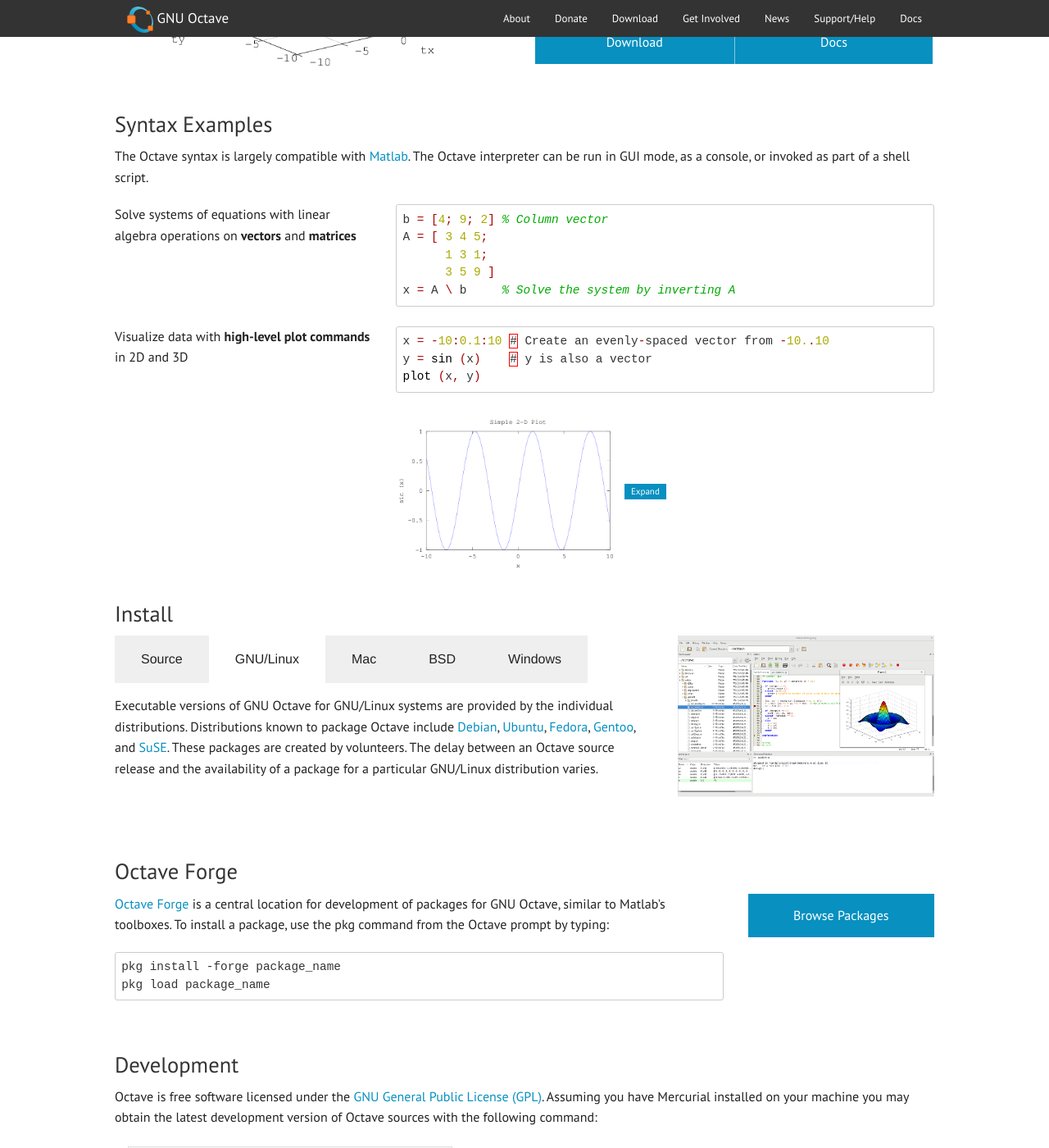
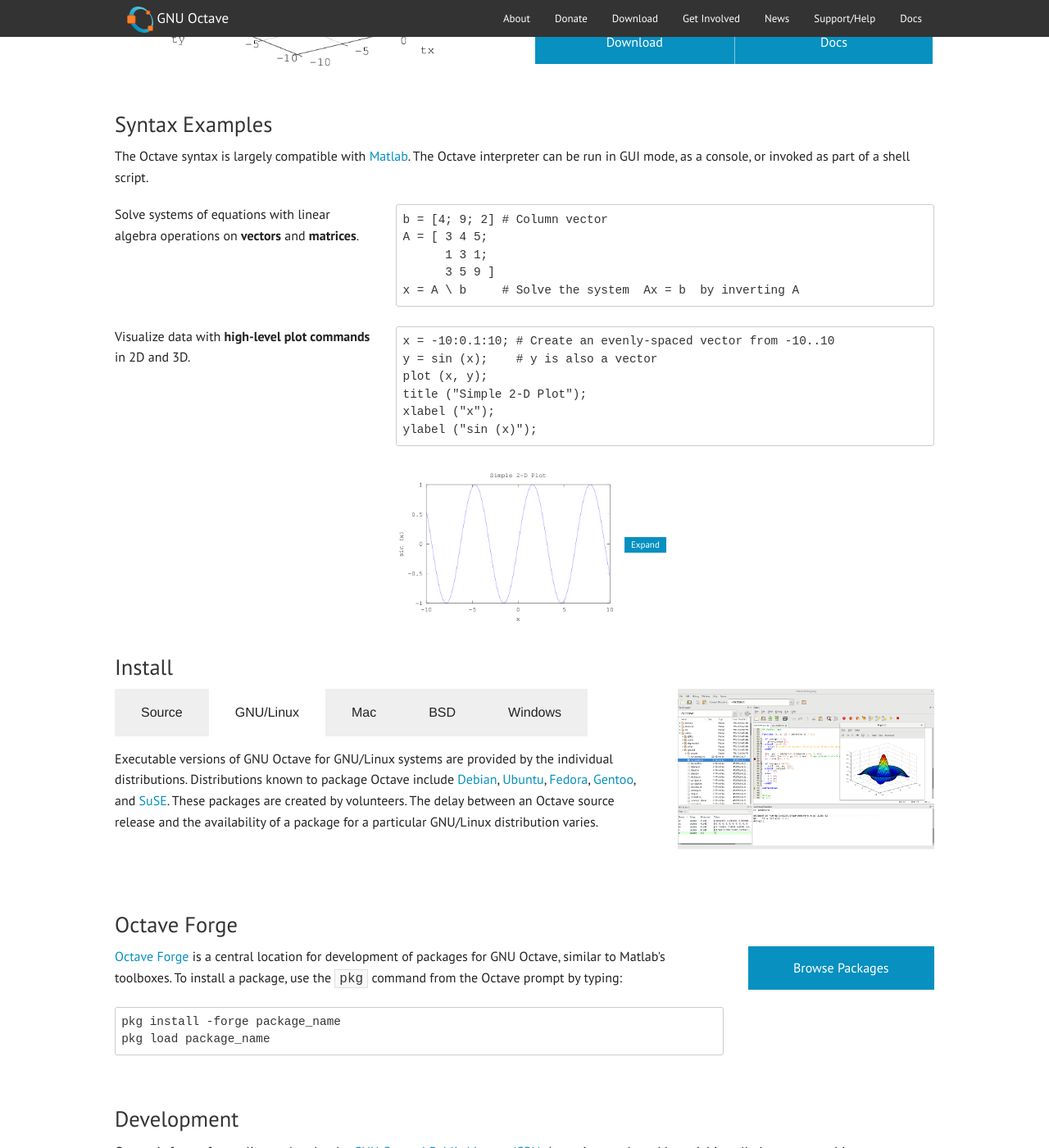
Before and after one commit to gnu-octave/gnu-octave.github.io, a Jekyll site: the page built from index.html, in a window 1280 px wide and 1400 px high, scrolled down 288 px. Shown: the whole window at 82% size. Built offline with Jekyll 4.4.1, drawn with Linux system fonts in a browser that asks for light colours.

Commit message:
Format main page.

```diff
--- a/index.html
+++ b/index.html
@@ -30,41 +30,53 @@
   </div>
 </section>
 
-<section id="syntax">
+<section>
   <h3>Syntax Examples</h3>
 
   <div class="row">
     <div class="columns medium-12">
       <p>
-        The Octave syntax is largely compatible with <a href="http://www.mathworks.com/matlab">Matlab</a>. The Octave interpreter can be run in GUI mode, as a console, or invoked as part of a shell script.
+        The Octave syntax is largely compatible with
+        <a href="http://www.mathworks.com/matlab">Matlab</a>.
+        The Octave interpreter can be run in GUI mode, as a console,
+        or invoked as part of a shell script.
       </p>
     </div>
   </div>
 
   <div class="row">
     <div class="columns medium-4" >
-      <p>Solve systems of equations with linear algebra operations on <strong>vectors</strong> and <strong>matrices</strong></p>
+      <p>
+        Solve systems of equations with linear algebra operations on
+        <strong>vectors</strong> and <strong>matrices</strong>.
+      </p>
     </div>
     <div class="columns medium-8">
-{% highlight matlab%}
-b = [4; 9; 2] % Column vector
+{% highlight octave %}
+b = [4; 9; 2] # Column vector
 A = [ 3 4 5;
       1 3 1;
       3 5 9 ]
-x = A \ b     % Solve the system by inverting A
+x = A \ b     # Solve the system  Ax = b  by inverting A
 {% endhighlight %}
-     </div>
+    </div>
   </div>
 
   <div class="row">
      <div class="columns medium-4">
-        <p>Visualize data with <strong>high-level plot commands</strong> in 2D and 3D</p>
+        <p>
+          Visualize data with <strong>high-level plot commands</strong>
+          in 2D and 3D.
+        </p>
      </div>
      <div class="columns medium-8">
-{% highlight matlab %}
-x = -10:0.1:10 # Create an evenly-spaced vector from -10..10
-y = sin (x)    # y is also a vector
-plot (x, y)
+{% highlight octave %}
+x = -10:0.1:10; # Create an evenly-spaced vector from -10..10
+y = sin (x);    # y is also a vector
+plot (x, y);
+title ("Simple 2-D Plot");
+xlabel ("x");
+ylabel ("sin (x)");
 {% endhighlight %}
       <div class="text-left">
         <a href="#" data-reveal-id="plotModal">
@@ -90,12 +102,15 @@
   </div>
 </section>
 
-<section id="forge">
+<section>
   <h3>Octave Forge</h3>
   <div class="row">
     <div class="columns medium-9">
       <p>
-        <a href="http://octave.sourceforge.net/">Octave Forge</a> is a central location for development of packages for GNU Octave, similar to Matlab's toolboxes. To install a package, use the pkg command from the Octave prompt by typing:
+        <a href="http://octave.sourceforge.net/">Octave Forge</a>
+        is a central location for development of packages for GNU Octave,
+        similar to Matlab's toolboxes.  To install a package, use the
+        <code>pkg</code> command from the Octave prompt by typing:
       </p>
 {% highlight text %}
 pkg install -forge package_name
@@ -108,14 +123,22 @@
   </div>
 </section>
 
-<section id="develop">
+<section>
   <h3>Development</h3>
   <p>
-    Octave is free software licensed under the <a href="{{ "license.html" | relative_url }}">GNU General Public License (GPL)</a>.  Assuming you have Mercurial installed on your machine you may obtain the latest development version of Octave sources with the following command:
+    Octave is free software licensed under the
+    <a href="{{ "license.html" | relative_url }}">GNU General Public License (GPL)</a>.
+    Assuming you have Mercurial installed on your machine
+    you may obtain the latest development version of Octave sources
+    with the following command:
   </p>
-  <p style="margin-left:1rem"><code>hg clone http://www.octave.org/hg/octave</code></p>
+{% highlight text %}
+hg clone http://www.octave.org/hg/octave
+{% endhighlight %}
   <p>
-    If you want to participate in Octave development, join the <a href="https://lists.gnu.org/mailman/listinfo/octave-maintainers">maintainers@octave.org</a> mailing list.
+    If you want to participate in Octave development, join the
+    <a href="https://lists.gnu.org/mailman/listinfo/octave-maintainers">maintainers@octave.org</a>
+    mailing list.
   </p>
 </section>
 
@@ -147,6 +170,6 @@
 </div>
 
 <div id="guiModal" class="reveal-modal" data-reveal aria-hidden="true" role="dialog">
-  <img src="{{ "/img/screenshot-2016-small.png" | relative_url }}" title="GNU Octave 4.0.3 - Licensed under CC BY-SA 3.0"/>
+  <img src="{{ "/img/screenshot-2016.png" | relative_url }}" title="GNU Octave 4.0.3 - Licensed under CC BY-SA 3.0"/>
   <a class="close-reveal-modal" aria-label="Close">&#215;</a>
 </div>
```
Also changed, not shown: _includes/head.html (line endings or trailing spaces).
